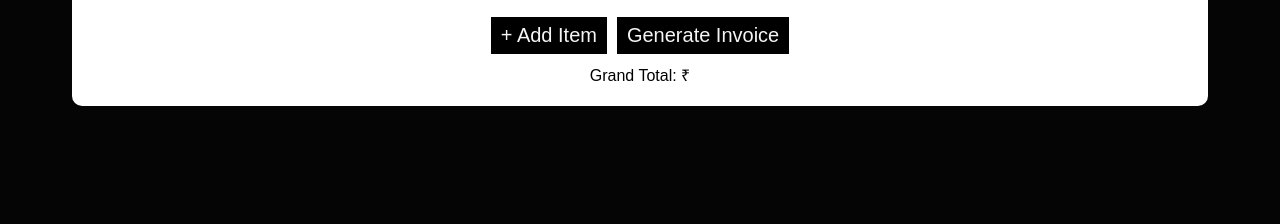
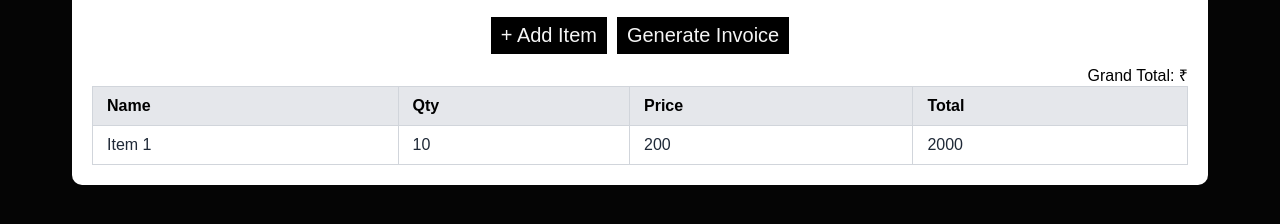
Before and after one commit to Avyukt27/tfw-invoice-generator, a plain HTML site: page index.html in a window 1280 px wide. Shown: the part 180-404 px from the top of the page. Drawn offline with Linux system fonts and the light colour scheme.

Commit message:
Added table styling

```diff
--- a/index.html
+++ b/index.html
@@ -11,14 +11,31 @@
       <div class="heading">Invoice Generator</div>
       <form id="invoice-form">
         <input type="text" placeholder="Item Name" required />
-        <input type="number" min="0" step="1" placeholder="Qty." required />
+        <input type="number" min="0" step="1" placeholder="Qty" required />
         <input type="number" min="0" step="1" placeholder="Price" required />
         <div class="break"></div>
         <button type="button">+ Add Item</button>
         <button type="submit">Generate Invoice</button>
       </form>
       <div class="total">Grand Total: ₹</div>
-      <div class="invoice"></div>
+      <table>
+        <thead>
+          <tr>
+            <th scope="col">Name</th>
+            <th scope="col">Qty</th>
+            <th scope="col">Price</th>
+            <th scope="col">Total</th>
+          </tr>
+        </thead>
+        <tbody>
+          <tr>
+            <th>Item 1</th>
+            <td>10</td>
+            <td>200</td>
+            <td>2000</td>
+          </tr>
+        </tbody>
+      </table>
     </div>
 
     <script src="script.js"></script>
--- a/style.css
+++ b/style.css
@@ -45,3 +45,29 @@ body {
   border: 2px #00000080 solid;
   border-radius: 0px;
 }
+
+.total {
+  text-align: right;
+}
+
+table {
+  width: 100%;
+  border-collapse: collapse;
+  border: 1px solid #d1d5db;
+}
+th,
+td {
+  padding: 10px 14px;
+  text-align: left;
+  border: 1px solid #d1d5db;
+}
+thead th {
+  background-color: #e5e7eb;
+  color: #000000;
+  font-weight: bold;
+}
+tbody th,
+tbody td {
+  font-weight: normal;
+  color: #1f2937;
+}
```
